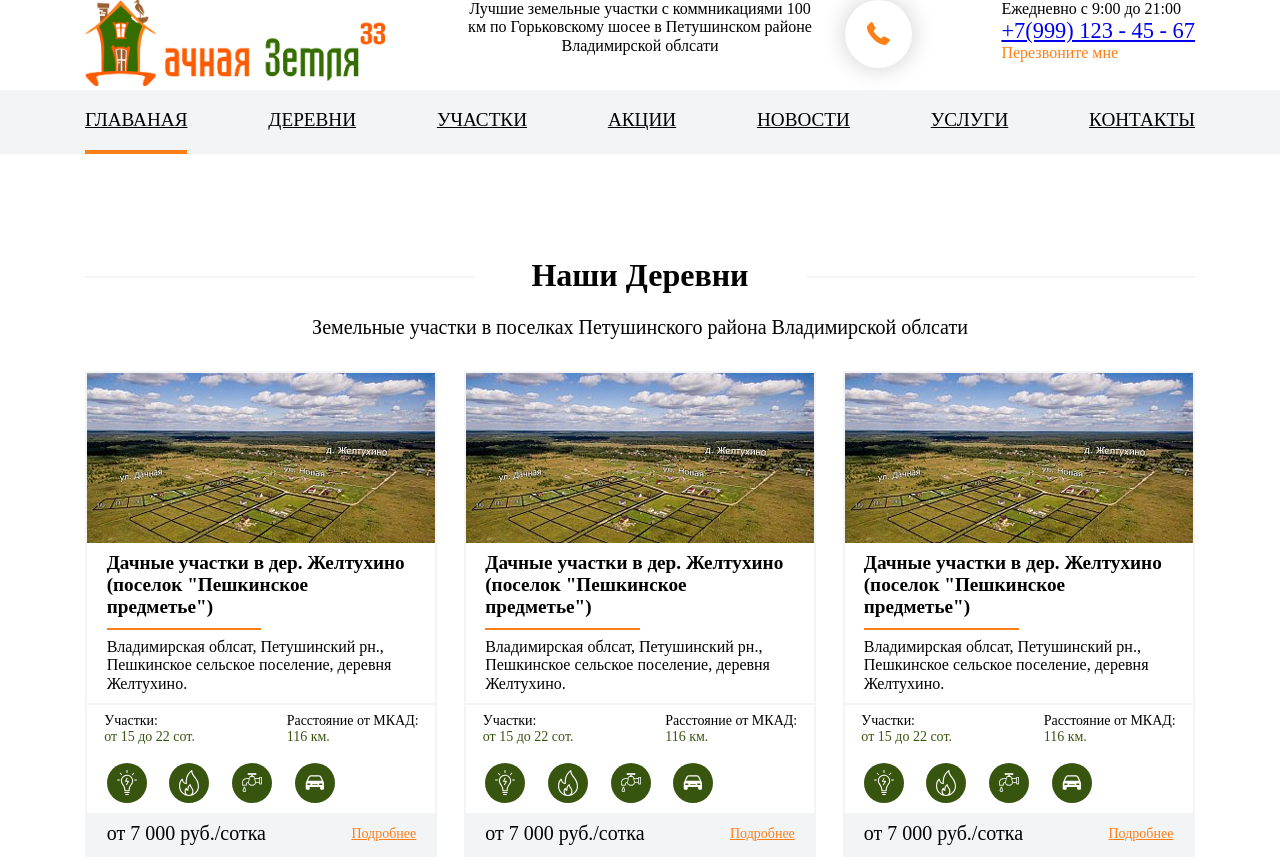
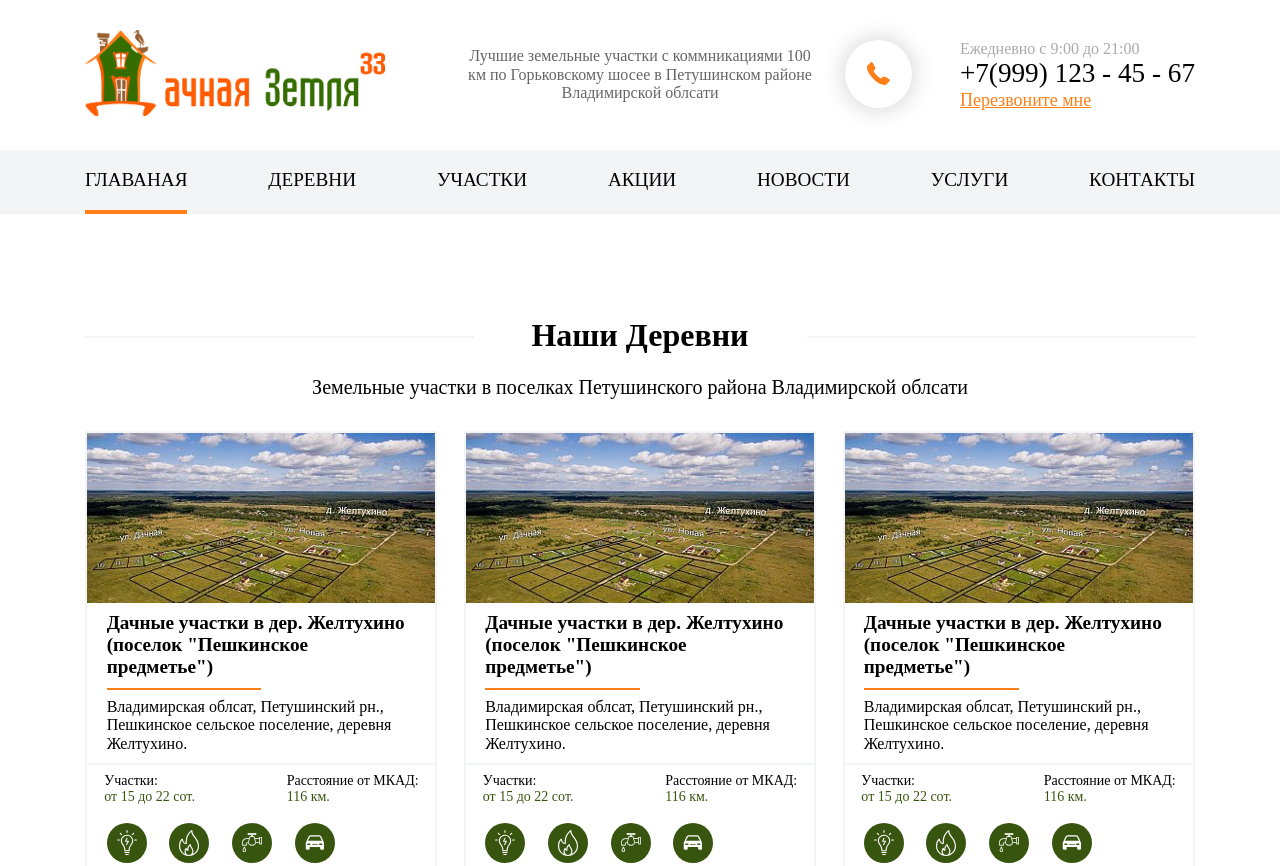
Before and after one commit to alphasider/dachnaya-zemlya-33-layout, a website: page dist/index.html in a window 1280 px wide. Shown: the top 866 px of the page. Drawn offline with Linux system fonts and the light colour scheme.

Commit message:
Доработана шапка

```diff
--- a/scss/main.scss
+++ b/scss/main.scss
@@ -23,6 +23,7 @@ $round: 50px;
     padding: 0
 }
 
+// Ссылки
 .link {
     text-decoration: none;
     cursor: pointer;
@@ -71,6 +72,7 @@ $round: 50px;
     }
 }
 
+// Списки (меню)
 .list {
     list-style: none;
     padding-left: 0;
@@ -79,20 +81,22 @@ $round: 50px;
 
 // Остовные стили
 
-
-// header {
-//     border: 1px solid red;
-// }
-
 .header-content {
+    padding-top: 1.875em;
+    padding-bottom: 1.875em;
     align-items: center;
 
     .logo {
         width: 300px;
     }
 
+    .header-content__row {
+        align-items: center;
+    }
+
     .text-info {
-        text-align: center
+        text-align: center;
+        color: #666
     }
 
     .contact-block {
@@ -100,9 +104,12 @@ $round: 50px;
         justify-content: space-between;
     }
 
+    .working-hours {
+        color: $secondary-color
+    }
 
     .callback-btn {
-        color: $accent-orange;
+        font-size: $font-18px;
     }
 
     .contact-btn {
@@ -116,7 +123,10 @@ $round: 50px;
     }
 
     .phone-number {
-        font-size: 1.4rem;
+        font-size: 1.7rem;
+        color: #000
+    }
+
 }
 
 // Навигационное меню в шапке
@@ -158,7 +168,6 @@ $round: 50px;
 
                 height: 280px;
                 flex-direction: column;
-                }
             }
         }
     }
```
Also changed, not shown: dist/css/main.css, dist/index.html. Lines whose indentation alone changed are shown as unchanged.
